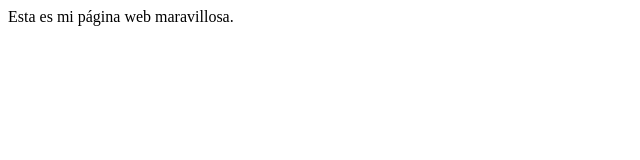
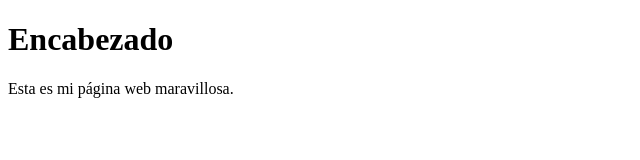
Before and after one commit to lalbricenov/pruebaInformatica, a plain HTML site: page index.html in a window 1280 px wide. Shown: the whole page, without its empty margins (0-640 px from the left). Drawn offline with Linux system fonts and the light colour scheme.

Commit message:
Encabezado rojo added

```diff
--- a/index.html
+++ b/index.html
@@ -6,6 +6,7 @@
     <title>Prueba 1</title>
   </head>
   <body>
+    <h1>Encabezado</h1>
     Esta es mi página web maravillosa.
   </body>
 </html>
--- /dev/null
+++ b/styles.css
@@ -0,0 +1,3 @@
+h1 {
+  color: red;
+}
```
